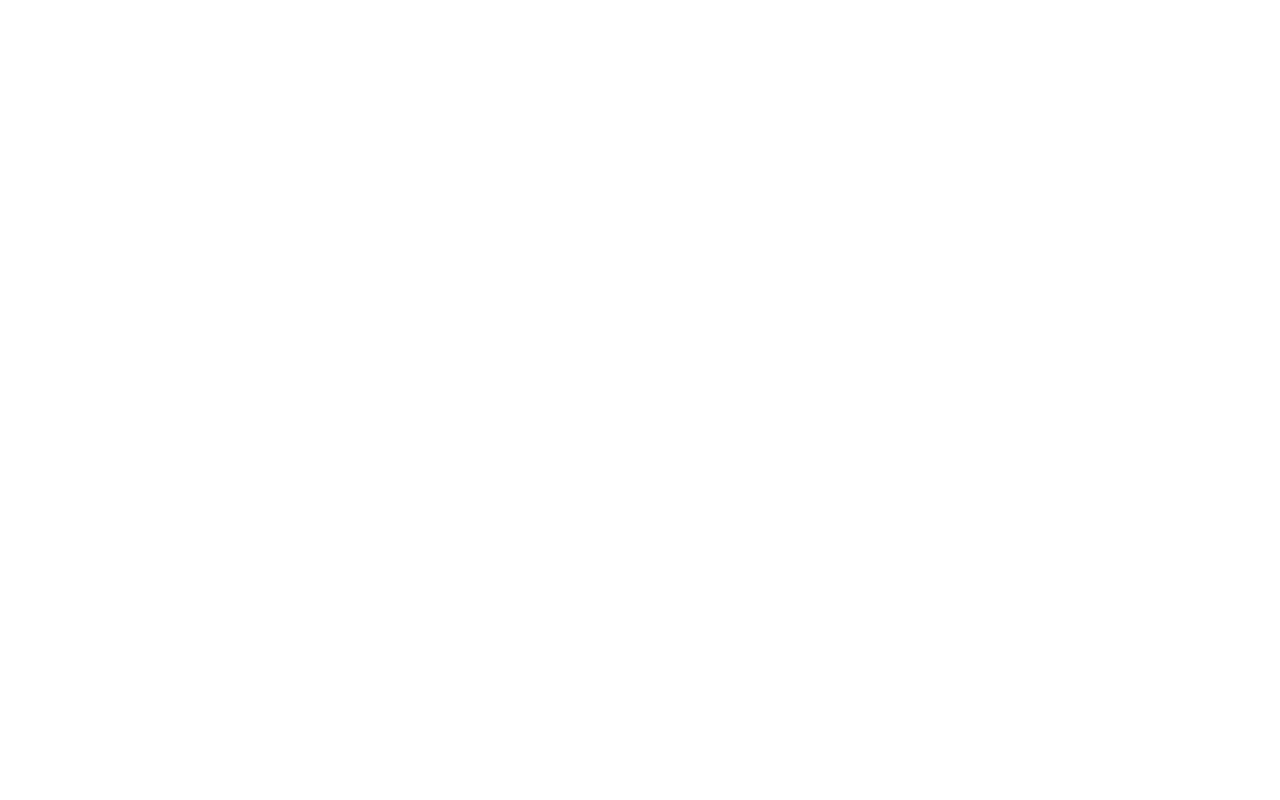
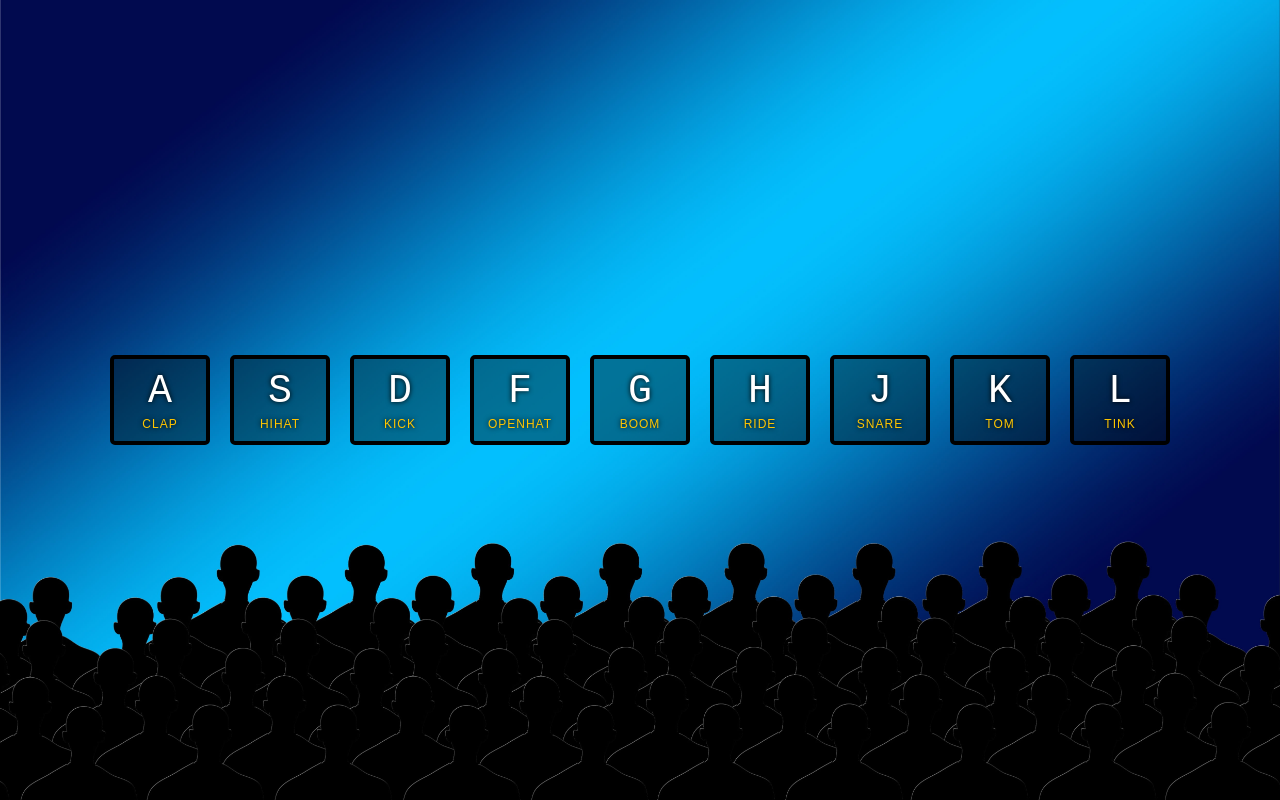
Before and after one commit to alperenweb3/javascript-challenges, a plain HTML site: page 01 - Drum Kit/index.html in a window 1280 px wide. Drawn offline with Linux system fonts and the light colour scheme.

Commit message:
styles done

```diff
--- a/01 - Drum Kit/index.html
+++ b/01 - Drum Kit/index.html
@@ -5,10 +5,58 @@
     <meta http-equiv="X-UA-Compatible" content="IE=edge">
     <meta name="viewport" content="width=device-width, initial-scale=1.0">
     <link rel="stylesheet" href="./style.css">
+    <link rel="icon" href="https://fav.farm/🥁" />
     <title>Drum Kit</title>
 </head>
 <body>
+    <div class="keys">
+        <div data-key="65" class="key">
+            <kbd>A</kbd>
+            <span class="sound">clap</span>
+        </div>
+        <div data-key="83" class="key">
+            <kbd>S</kbd>
+            <span class="sound">hihat</span>
+        </div>
+        <div data-key="68" class="key">
+            <kbd>D</kbd>
+            <span class="sound">kick</span>
+        </div>
+        <div data-key="70" class="key">
+            <kbd>F</kbd>
+            <span class="sound">openhat</span>
+        </div>
+        <div data-key="71" class="key">
+            <kbd>G</kbd>
+            <span class="sound">boom</span>
+        </div>
+        <div data-key="72" class="key">
+            <kbd>H</kbd>
+            <span class="sound">ride</span>
+        </div>
+        <div data-key="74" class="key">
+            <kbd>J</kbd>
+            <span class="sound">snare</span>
+        </div>
+        <div data-key="75" class="key">
+            <kbd>K</kbd>
+            <span class="sound">tom</span>
+        </div>
+        <div data-key="76" class="key">
+            <kbd>L</kbd>
+            <span class="sound">tink</span>
+        </div>
+    </div>
 
+    <audio data-key="65" src="./sounds/clap.wav"></audio>
+    <audio data-key="83" src="./sounds/hihat.wav"></audio>
+    <audio data-key="68" src="./sounds/kick.wav"></audio>
+    <audio data-key="70" src="./sounds/openhat.wav"></audio>
+    <audio data-key="71" src="./sounds/boom.wav"></audio>
+    <audio data-key="72" src="./sounds/ride.wav"></audio>
+    <audio data-key="74" src="./sounds/snare.wav"></audio>
+    <audio data-key="75" src="./sounds/tom.wav"></audio>
+    <audio data-key="76" src="./sounds/tink.wav"></audio>
 
 
     <script src="./script.js"></script>
--- a/01 - Drum Kit/style.css
+++ b/01 - Drum Kit/style.css
@@ -0,0 +1,57 @@
+*{
+    box-sizing: border-box;
+    margin: 0;
+    padding: 0;
+}
+
+html{
+    font-size: 62.5%;
+    background-image: url(./images/background_comp.jpeg);
+    background-position: bottom center;
+    background-repeat: no-repeat;
+    background-size: cover;
+}
+
+body, html{
+    font-family: sans-serif;
+}
+
+.keys{
+    display: flex;
+    flex: 1;
+    min-height: 100vh;
+    align-items: center;
+    justify-content: center;
+}
+
+.key {
+    border: .4rem solid black;
+    border-radius: .5rem;
+    margin: 1rem;
+    font-size: 1.5rem;
+    padding: 1rem .5rem;
+    transition: all .07s ease;
+    width: 10rem;
+    text-align: center;
+    color: white;
+    background: rgba(0,0,0,0.4);
+    text-shadow: 0 0 .5rem black;
+  }
+
+  .playing {
+    transform: scale(1.1);
+    border-color: #ffc600;
+    box-shadow: 0 0 1rem #ffc600;
+  }
+
+  kbd {
+    display: block;
+    font-size: 4rem;
+  }
+
+  .sound {
+    font-size: 1.2rem;
+    text-transform: uppercase;
+    letter-spacing: .1rem;
+    color: #ffc600;
+  }
```
